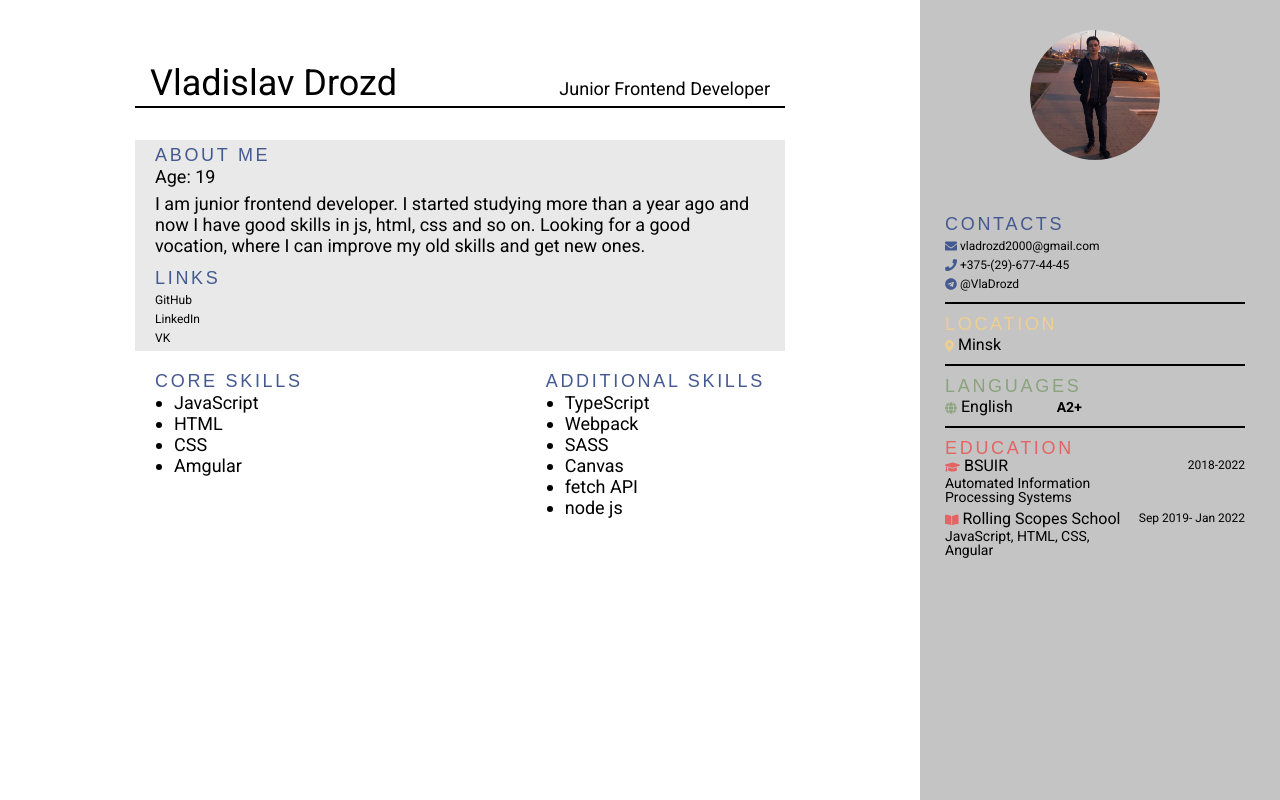
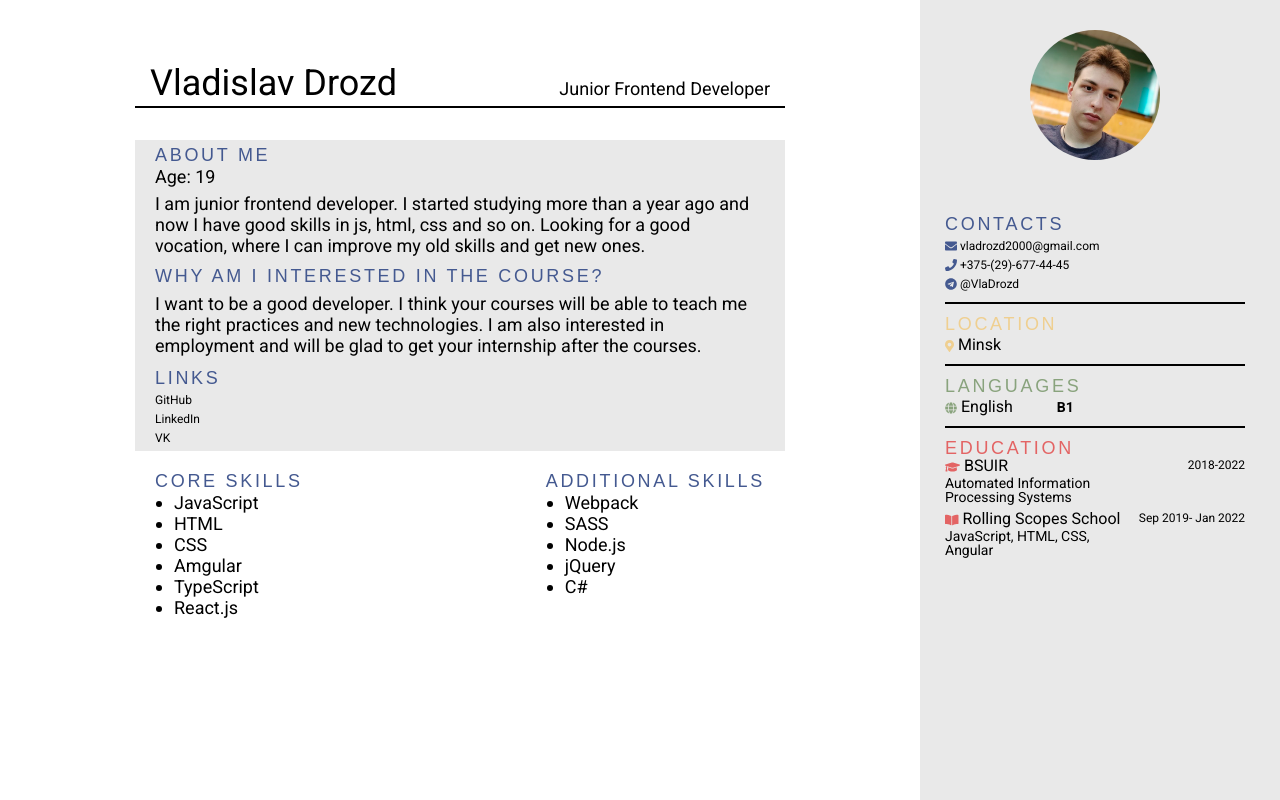
Before and after one commit to VlaDrozd/CV, a website built with webpack: page index.html in a window 1280 px wide. Built offline with nearby package versions, Linux system fonts and the light colour scheme.

Commit message:
feat: add new info

```diff
--- a/index.html
+++ b/index.html
@@ -23,6 +23,10 @@
             <p class="main-about-text__text">
               I am junior frontend developer. I started studying more than a year ago and now I have good skills in js,
               html, css and so on. Looking for a good vocation, where I can improve my old skills and get new ones. </p>
+            <h2 class="title course-title">Why am I interested in the course?</h2>
+            <p class="main-about-text__text">I want to be a good developer. I think your courses will be able to teach me the right
+              practices and new technologies. I am also interested in employment and will be glad to get your internship
+              after the courses.</p>
           </section>
           <section class="main-about-links">
             <h2 class="title">LINKS</h2>
@@ -41,17 +45,18 @@
               <li>HTML</li>
               <li>CSS</li>
               <li>Amgular</li>
+              <li>TypeScript</li>
+              <li>React.js</li>
             </ul>
           </section>
           <section class="add-skills">
             <h2 class="title">Additional Skills</h2>
             <ul class="skill-list">
-              <li>TypeScript</li>
               <li>Webpack</li>
               <li>SASS</li>
-              <li>Canvas</li>
-              <li>fetch API</li>
-              <li>node js</li>
+              <li>Node.js</li>
+              <li>jQuery</li>
+              <li>C#</li>
             </ul>
           </section>
         </article>
@@ -60,7 +65,7 @@
 
     <div class="infobar">
       <div class="cont">
-        <img class="infobar__avatar" src="./sv2gyQeZB0Y.jpg" alt="avatar">
+        <img class="infobar__avatar" src="./avatar-min.jpg" alt="avatar">
         <section class="infobar-title">
           <h2>Vladislav Drozd</h2>
           <h3>Junior Frontend Developer</h3>
@@ -85,7 +90,7 @@
         <div class="languages info">
           <h2 class="title">LANGUAGES</h2>
           <ul class="info-list">
-            <li><i class="fas fa-globe icon"></i> English <span class="level">A2+</span></li>
+            <li><i class="fas fa-globe icon"></i> English <span class="level">B1</span></li>
           </ul>
         </div>
         <div class="stick"></div>
--- a/src/scss/style.scss
+++ b/src/scss/style.scss
@@ -17,6 +17,10 @@ a {
   line-height: 21px;
   letter-spacing: 0.15em;
   text-transform: uppercase;
+}
+
+.course-title {
+  padding-top: 10px;
 }
 
 .wrapper {
@@ -199,7 +203,7 @@ a {
   width: 100%;
   height: 100vh;
   padding: 30px 25px;
-  background-color: #c4c4c4;
+  background-color: rgba(196, 196, 196, 0.38);
 
   @media screen and (max-width: 780px) {
     order: 1;
```
Also changed, not shown: avatar-min.jpg (added), sv2gyQeZB0Y.jpg (deleted), 1 other file.
